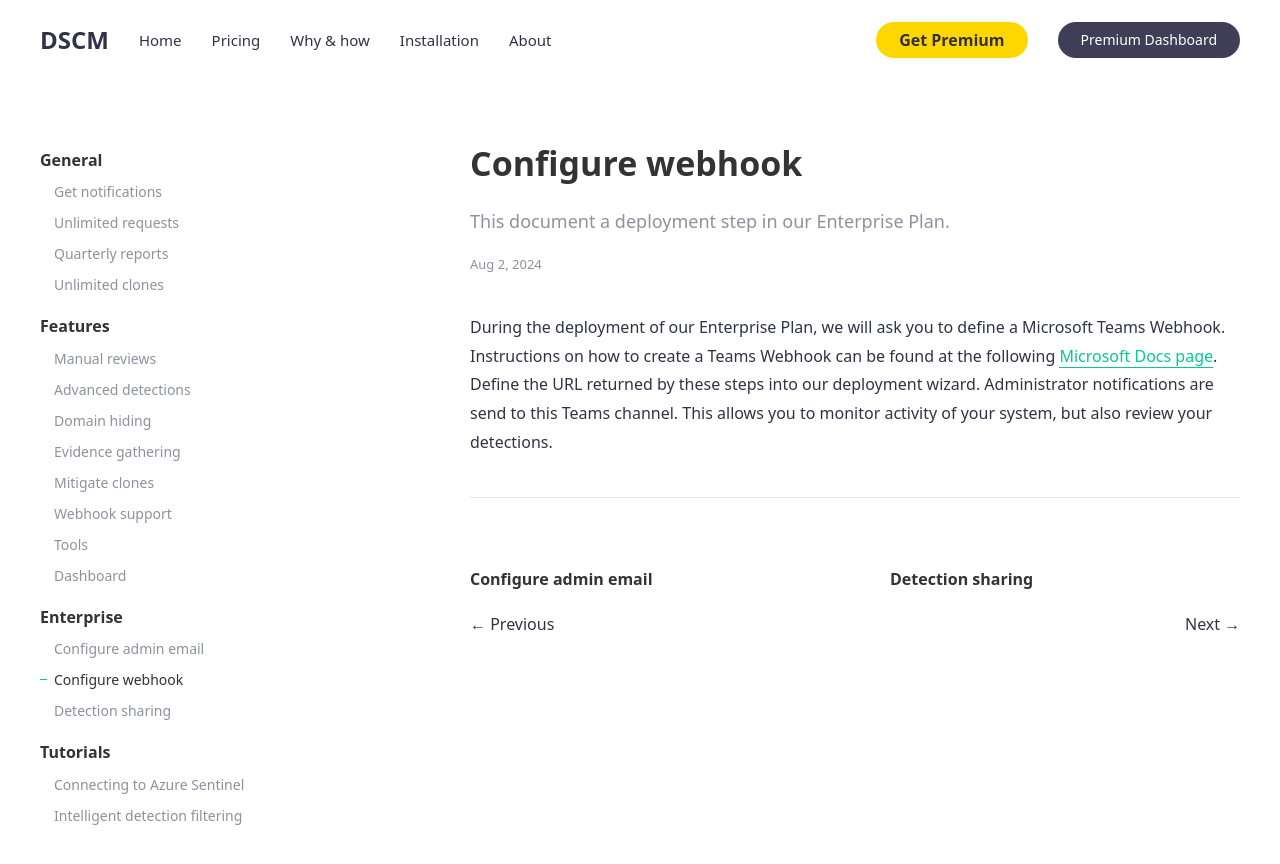
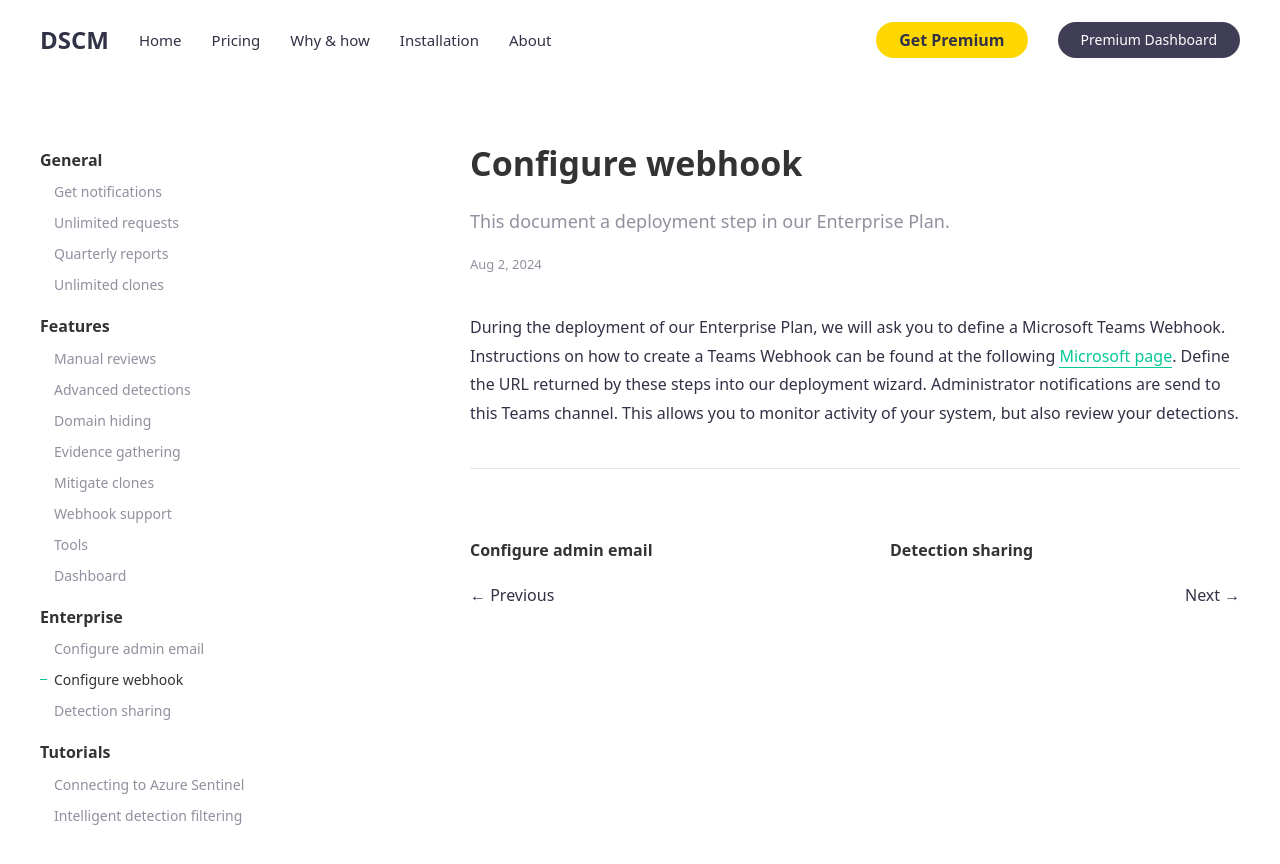
Before and after one commit to didsomeonecloneme/didsomeonecloneme.github.io, a Jekyll site: the page built from _docs/enterprise_configure_webhook.md, in a window 1280 px wide. Shown: the top 864 px of the page. Built offline with Jekyll 4.4.1, drawn with Linux system fonts in a browser that asks for light colours.

Commit message:
Update enterprise_configure_webhook.md

```diff
--- a/_docs/enterprise_configure_webhook.md
+++ b/_docs/enterprise_configure_webhook.md
@@ -4,4 +4,4 @@
 tags: [configure, webhook]
 ---
 
-During the deployment of our Enterprise Plan, we will ask you to define a Microsoft Teams Webhook. Instructions on how to create a Teams Webhook can be found at the following [Microsoft Docs page](https://learn.microsoft.com/en-us/microsoftteams/platform/webhooks-and-connectors/how-to/add-incoming-webhook?tabs=newteams%2Cdotnet#create-an-incoming-webhook). Define the URL returned by these steps into our deployment wizard. Administrator notifications are send to this Teams channel. This allows you to monitor activity of your system, but also review your detections.
+During the deployment of our Enterprise Plan, we will ask you to define a Microsoft Teams Webhook. Instructions on how to create a Teams Webhook can be found at the following [Microsoft page](https://support.microsoft.com/en-us/office/post-a-workflow-when-a-webhook-request-is-received-in-microsoft-teams-8ae491c7-0394-4861-ba59-055e33f75498). Define the URL returned by these steps into our deployment wizard. Administrator notifications are send to this Teams channel. This allows you to monitor activity of your system, but also review your detections.
```
